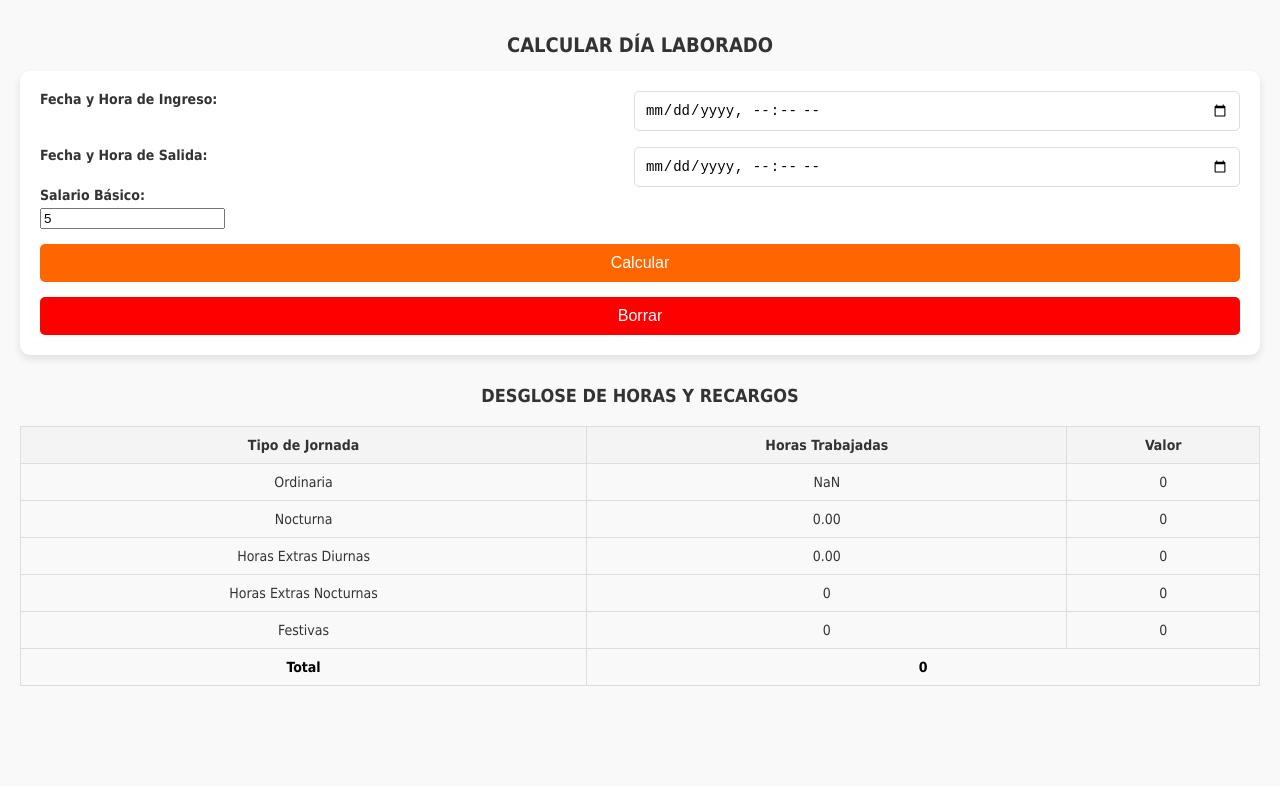
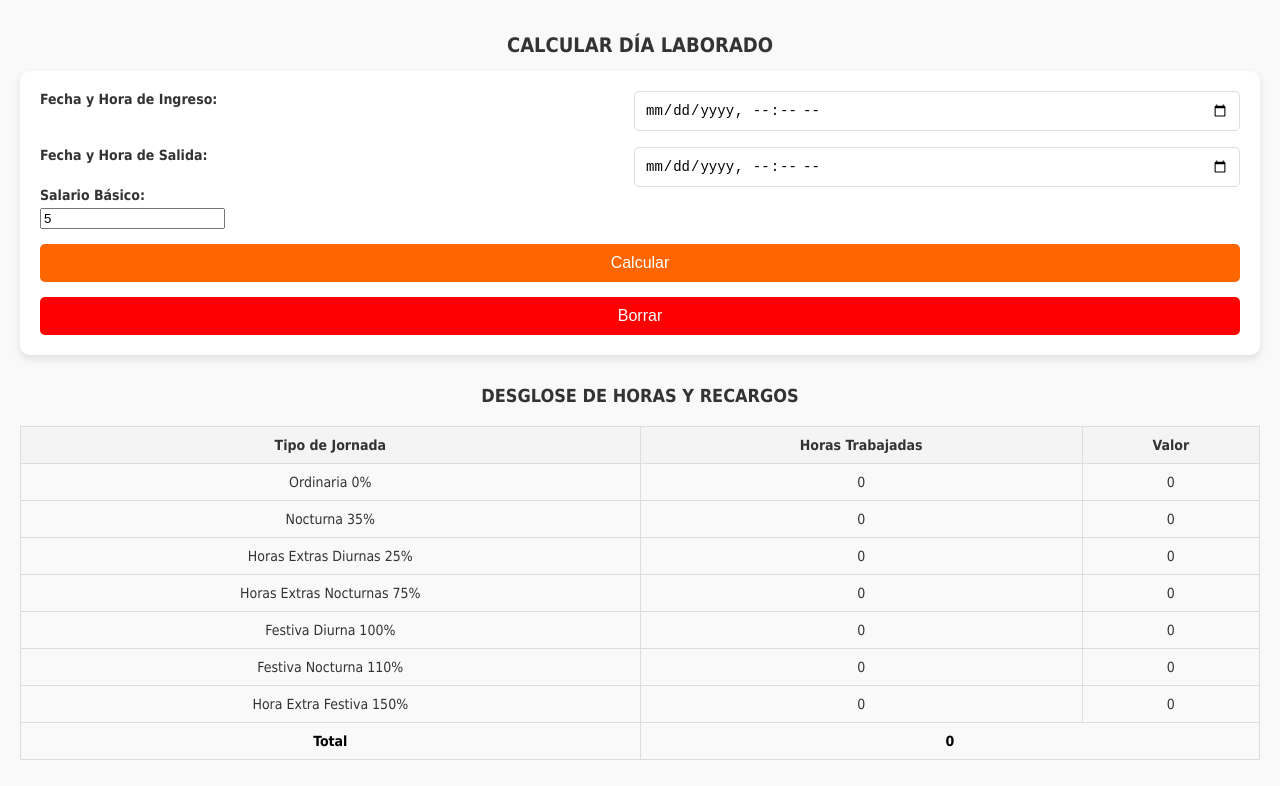
Before and after one commit to carlos2601/horas, a plain HTML site: page index.html in a window 1280 px wide. Both pictures are taken after typing "5" into the empty fields and a click on the button "Calcular". Drawn offline with Linux system fonts and the light colour scheme.

Commit message:
Update index.html

```diff
--- a/index.html
+++ b/index.html
@@ -111,7 +111,7 @@
             <label for="fechaIngreso">Fecha y Hora de Ingreso:</label>
             <input type="datetime-local" id="fechaIngreso">
         </div>
-         <br>
+        <br>
         <div class="inline-fields">
             <label for="fechaSalida">Fecha y Hora de Salida:</label>
             <input type="datetime-local" id="fechaSalida">
@@ -129,38 +129,24 @@
             <th>Horas Trabajadas</th>
             <th>Valor</th>
         </tr>
-        <tr>
-            <td>Ordinaria</td>
-            <td id="horasOrdinarias">0</td>
-            <td id="valorOrdinario">0</td>
-        </tr>
-        <tr>
-            <td>Nocturna</td>
-            <td id="horasNocturnas">0</td>
-            <td id="valorNocturno">0</td>
-        </tr>
-        <tr>
-            <td>Horas Extras Diurnas</td>
-            <td id="extrasDiurnas">0</td>
-            <td id="valorExtrasDiurnas">0</td>
-        </tr>
-        <tr>
-            <td>Horas Extras Nocturnas</td>
-            <td id="extrasNocturnas">0</td>
-            <td id="valorExtrasNocturnas">0</td>
-        </tr>
-        <tr>
-            <td>Festivas</td>
-            <td id="horasFestivas">0</td>
-            <td id="valorFestivo">0</td>
-        </tr>
-        <tr>
-            <td class="total">Total</td>
-            <td class="total" colspan="2" id="detalleTotal">0</td>
-        </tr>
+        <tr><td>Ordinaria 0%</td><td id="horasOrdinarias">0</td><td id="valorOrdinario">0</td></tr>
+        <tr><td>Nocturna 35%</td><td id="horasNocturnas">0</td><td id="valorNocturno">0</td></tr>
+        <tr><td>Horas Extras Diurnas 25%</td><td id="extrasDiurnas">0</td><td id="valorExtrasDiurnas">0</td></tr>
+        <tr><td>Horas Extras Nocturnas 75%</td><td id="extrasNocturnas">0</td><td id="valorExtrasNocturnas">0</td></tr>
+        <tr><td>Festiva Diurna 100%</td><td id="festivaDiurna">0</td><td id="valorFestivaDiurna">0</td></tr>
+        <tr><td>Festiva Nocturna 110%</td><td id="festivaNocturna">0</td><td id="valorFestivaNocturna">0</td></tr>
+        <tr><td>Hora Extra Festiva 150%</td><td id="horaExtraFestiva">0</td><td id="valorExtraFestiva">0</td></tr>
+        <tr><td class="total">Total</td><td class="total" colspan="2" id="detalleTotal">0</td></tr>
     </table>
 
     <script>
+        const festivos2025 = [
+            '2025-01-01', '2025-01-06', '2025-03-24', '2025-04-17', '2025-04-18',
+            '2025-05-01', '2025-06-02', '2025-06-23', '2025-06-30', '2025-07-20',
+            '2025-08-07', '2025-08-18', '2025-10-13', '2025-11-03', '2025-11-17',
+            '2025-12-08', '2025-12-25'
+        ];
+
         function calcularSalario() {
             const ingreso = new Date(document.getElementById('fechaIngreso').value);
             const salida = new Date(document.getElementById('fechaSalida').value);
@@ -171,33 +157,110 @@
                 return;
             }
 
-            const horasTrabajo = (salida - ingreso) / 3600000;
-            const jornadaOrdinaria = Math.min(horasTrabajo, 8);
-            const horasExtras = Math.max(0, horasTrabajo - 8);
-            let horasDiurnas = 0, horasNocturnas = 0;
+            let horasOrdinarias = 0, horasNocturnas = 0;
+            let extrasDiurnas = 0, extrasNocturnas = 0;
+            let festivaDiurna = 0, festivaNocturna = 0, extraFestiva = 0;
 
-            let horaActual = ingreso.getHours();
-            for (let i = 0; i < horasTrabajo; i++) {
-                horaActual = (horaActual + 1) % 24;
-                if (horaActual >= 6 && horaActual < 21) {
-                    horasDiurnas++;
+            const horaValor = salarioBase / 240;
+            const recargos = {
+                nocturna: 0.35,
+                extraDiurna: 0.25,
+                extraNocturna: 0.75,
+                festivaDiurna: 1.00,
+                festivaNocturna: 1.10,
+                extraFestiva: 1.50,
+            };
+
+            let horaActual = new Date(ingreso);
+            let horasAcumuladas = 0;
+
+            while (horaActual < salida) {
+                const siguiente = new Date(horaActual);
+                siguiente.setHours(siguiente.getHours() + 1);
+                const hora = horaActual.getHours();
+
+                const fechaStr = horaActual.getFullYear() + '-' +
+                    String(horaActual.getMonth() + 1).padStart(2, '0') + '-' +
+                    String(horaActual.getDate()).padStart(2, '0');
+
+                const esFestivo = festivos2025.includes(fechaStr);
+                const esNocturna = (hora >= 21 || hora < 6);
+                const esDiurna = !esNocturna;
+                const esExtra = horasAcumuladas >= 8;
+
+                if (esFestivo && esExtra) {
+                    extraFestiva++;
+                } else if (esFestivo && esNocturna) {
+                    festivaNocturna++;
+                } else if (esFestivo && esDiurna) {
+                    festivaDiurna++;
+                } else if (esExtra && esNocturna) {
+                    extrasNocturnas++;
+                } else if (esExtra && esDiurna) {
+                    extrasDiurnas++;
+                } else if (esNocturna) {
+                    horasNocturnas++;
                 } else {
-                    horasNocturnas++;
+                    horasOrdinarias++;
                 }
+
+                horasAcumuladas++;
+                horaActual = siguiente;
             }
 
-            document.getElementById('horasOrdinarias').textContent = jornadaOrdinaria.toFixed(2);
-            document.getElementById('horasNocturnas').textContent = horasNocturnas.toFixed(2);
-            document.getElementById('extrasDiurnas').textContent = horasDiurnas.toFixed(2);
+            const calcularValor = (horas, recargo) =>
+                Math.round(horas * horaValor * (1 + recargo));
+
+            const format = (valor) =>
+                valor.toLocaleString('es-CO');
+
+            document.getElementById('horasOrdinarias').textContent = horasOrdinarias;
+            document.getElementById('valorOrdinario').textContent = format(Math.round(horasOrdinarias * horaValor));
+
+            document.getElementById('horasNocturnas').textContent = horasNocturnas;
+            document.getElementById('valorNocturno').textContent = format(calcularValor(horasNocturnas, recargos.nocturna));
+
+            document.getElementById('extrasDiurnas').textContent = extrasDiurnas;
+            document.getElementById('valorExtrasDiurnas').textContent = format(calcularValor(extrasDiurnas, recargos.extraDiurna));
+
+            document.getElementById('extrasNocturnas').textContent = extrasNocturnas;
+            document.getElementById('valorExtrasNocturnas').textContent = format(calcularValor(extrasNocturnas, recargos.extraNocturna));
+
+            document.getElementById('festivaDiurna').textContent = festivaDiurna;
+            document.getElementById('valorFestivaDiurna').textContent = format(calcularValor(festivaDiurna, recargos.festivaDiurna));
+
+            document.getElementById('festivaNocturna').textContent = festivaNocturna;
+            document.getElementById('valorFestivaNocturna').textContent = format(calcularValor(festivaNocturna, recargos.festivaNocturna));
+
+            document.getElementById('horaExtraFestiva').textContent = extraFestiva;
+            document.getElementById('valorExtraFestiva').textContent = format(calcularValor(extraFestiva, recargos.extraFestiva));
+
+            const total =
+                Math.round(horasOrdinarias * horaValor) +
+                calcularValor(horasNocturnas, recargos.nocturna) +
+                calcularValor(extrasDiurnas, recargos.extraDiurna) +
+                calcularValor(extrasNocturnas, recargos.extraNocturna) +
+                calcularValor(festivaDiurna, recargos.festivaDiurna) +
+                calcularValor(festivaNocturna, recargos.festivaNocturna) +
+                calcularValor(extraFestiva, recargos.extraFestiva);
+
+            document.getElementById('detalleTotal').textContent = format(total);
         }
 
         function resetTable() {
             document.getElementById('fechaIngreso').value = '';
             document.getElementById('fechaSalida').value = '';
             document.getElementById('salarioBase').value = '';
-            document.getElementById('horasOrdinarias').textContent = '0';
-            document.getElementById('horasNocturnas').textContent = '0';
-            document.getElementById('extrasDiurnas').textContent = '0';
+            [
+                'horasOrdinarias', 'valorOrdinario',
+                'horasNocturnas', 'valorNocturno',
+                'extrasDiurnas', 'valorExtrasDiurnas',
+                'extrasNocturnas', 'valorExtrasNocturnas',
+                'festivaDiurna', 'valorFestivaDiurna',
+                'festivaNocturna', 'valorFestivaNocturna',
+                'horaExtraFestiva', 'valorExtraFestiva',
+                'detalleTotal'
+            ].forEach(id => document.getElementById(id).textContent = '0');
         }
     </script>
 </body>
```
